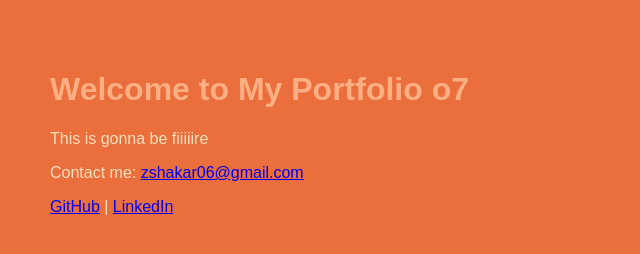
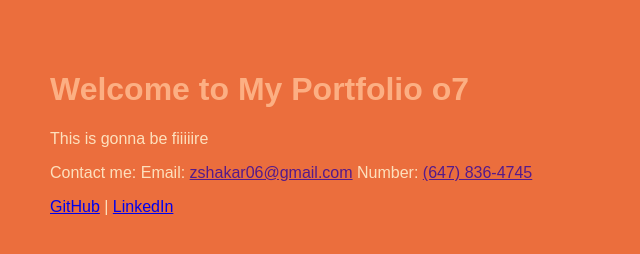
Before and after one commit to Kovinskii/Portfolio-Site, a plain HTML site: page index.html in a window 1280 px wide. Shown: the whole page, without its empty margins (0-640 px from the left). Drawn offline with Linux system fonts and the light colour scheme.

Commit message:
edited contact section

```diff
--- a/index.html
+++ b/index.html
@@ -13,7 +13,11 @@
 </html>
 
 <footer>
-  <p>Contact me: <a href="mailto:zshakar06@gmail.com">zshakar06@gmail.com</a></p>
+  <p>Contact me:
+    Email: <a href="">zshakar06@gmail.com</a>
+    Number: <a href="">(647) 836-4745</a>
+</p>
+
   <p>
     <a href="https://github.com/Kovinskii" target="_blank">GitHub</a> |
     <a href="https://linkedin.com/in/zshakar" target="_blank">LinkedIn</a>
```
